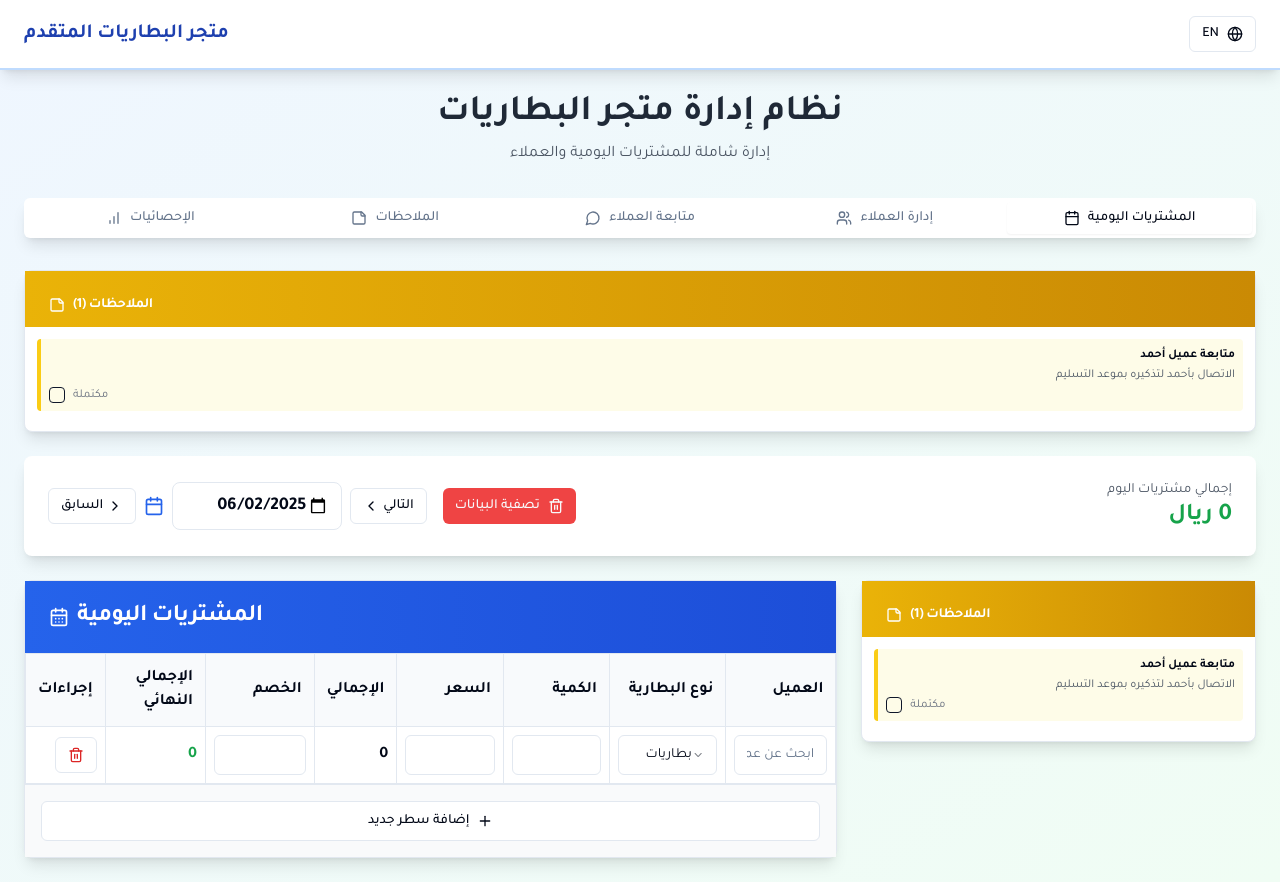
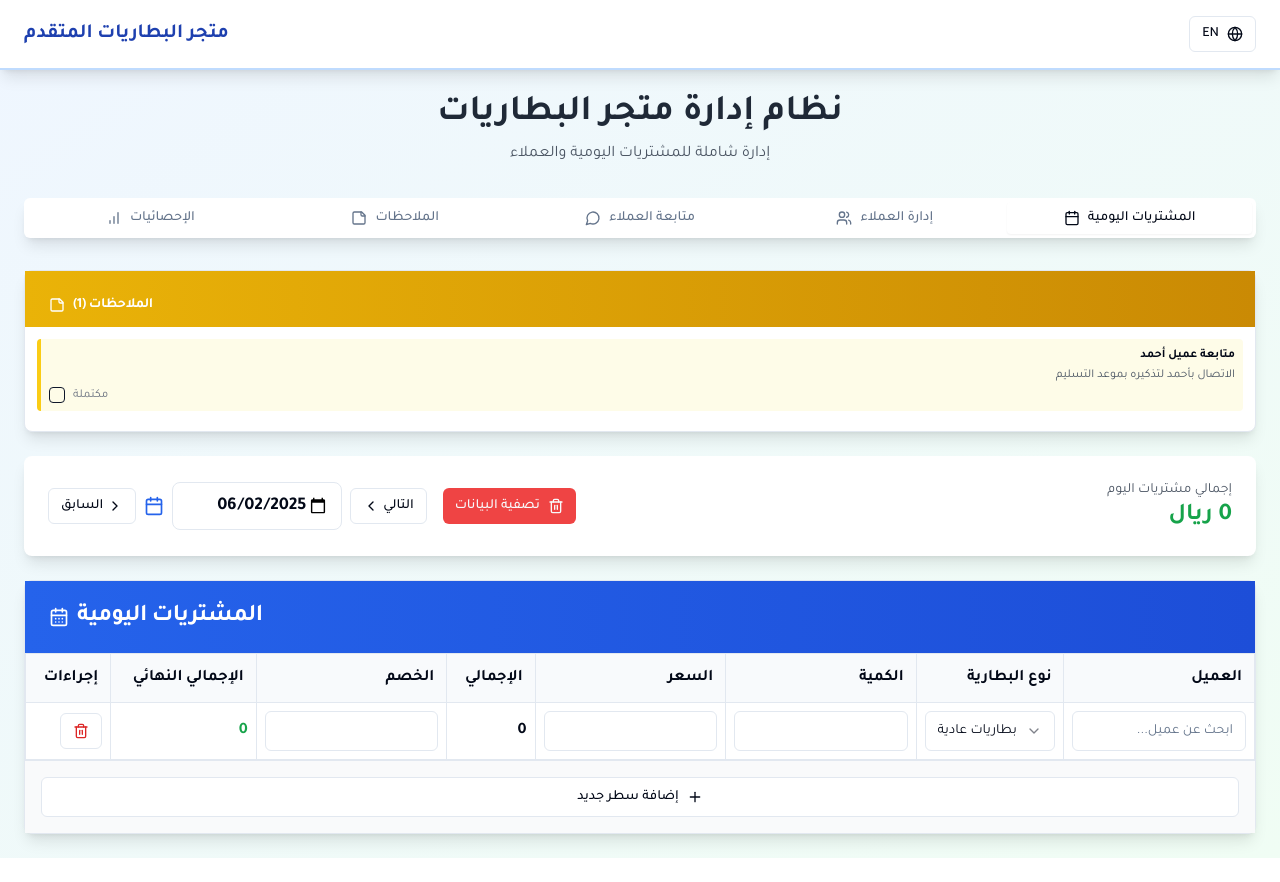
Before and after one commit to madagate/work-manager, a React (Vite) app: page / in a window 1280 px wide. After the commit the page ends 858 px from the top, so only its background shows below. Built offline with nearby package versions, Linux system fonts and the light colour scheme.

Commit message:
Refactor: Remove sticky notes from daily purchases and improve layout
- Removed sticky notes from the right side of the daily purchases table.
- Improved page layout and ensured data does not overlap.

```diff
--- a/src/components/DailyPurchases.tsx
+++ b/src/components/DailyPurchases.tsx
@@ -1,4 +1,3 @@
-
 import { useState, useEffect, useRef } from "react";
 import { Button } from "@/components/ui/button";
 import { Input } from "@/components/ui/input";
@@ -7,7 +6,6 @@ import { Card, CardContent, CardHeader, CardTitle } from "@/components/ui/card";
 import { CalendarDays, Plus, Trash2 } from "lucide-react";
 import { toast } from "@/hooks/use-toast";
 import { CustomerSearchDialog } from "./CustomerSearchDialog";
-import { StickyNotes } from "./StickyNotes";
 import { DateNavigation } from "./DateNavigation";
 
 interface Purchase {
@@ -193,14 +191,7 @@ export const DailyPurchases = ({ language = "ar" }: DailyPurchasesProps) => {
         </div>
       </div>
 
-      <div className="grid grid-cols-1 lg:grid-cols-3 gap-6">
-        {/* Sticky Notes */}
-        <div className="lg:col-span-1">
-          <StickyNotes compact={true} language={language} />
-        </div>
-
-        {/* Daily Purchases Table */}
-        <div className="lg:col-span-2">
+      {/* Daily Purchases Table - Full Width */}
       <Card className="shadow-lg">
         <CardHeader className="bg-gradient-to-r from-blue-600 to-blue-700 text-white">
           <CardTitle className={`flex items-center gap-2 ${isRTL ? 'flex-row-reverse' : ''}`} style={{ fontFamily: 'Tajawal, sans-serif' }}>
@@ -353,8 +344,6 @@ export const DailyPurchases = ({ language = "ar" }: DailyPurchasesProps) => {
           </div>
         </CardContent>
       </Card>
-        </div>
-      </div>
 
       <CustomerSearchDialog
         open={showCustomerDialog}
--- a/src/pages/Index.tsx
+++ b/src/pages/Index.tsx
@@ -48,7 +48,7 @@ const Index = () => {
     <div className={`min-h-screen bg-gradient-to-br from-blue-50 to-green-50`} dir={isRTL ? "rtl" : "ltr"}>
       <Navigation onLanguageChange={handleLanguageChange} />
 
-      <div className="container mx-auto p-6">
+      <div className="container mx-auto p-6 max-w-7xl">
         <div className="text-center mb-8">
           <h1 className="text-4xl font-bold text-gray-800 mb-2" style={{ fontFamily: 'Tajawal, sans-serif' }}>
             {getMainTitle()}
```
Lines whose indentation alone changed are shown as unchanged.
